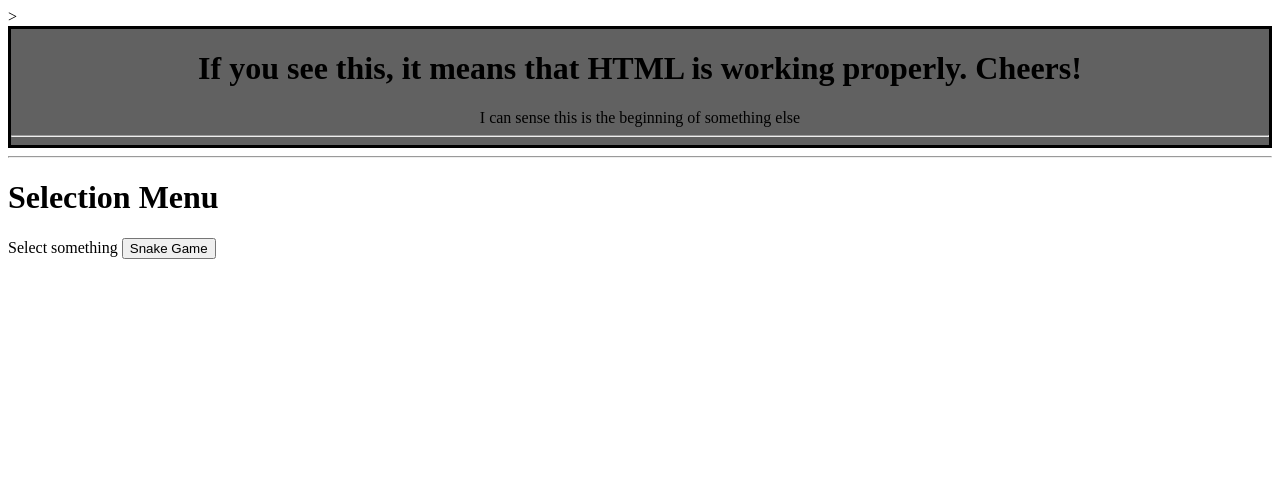
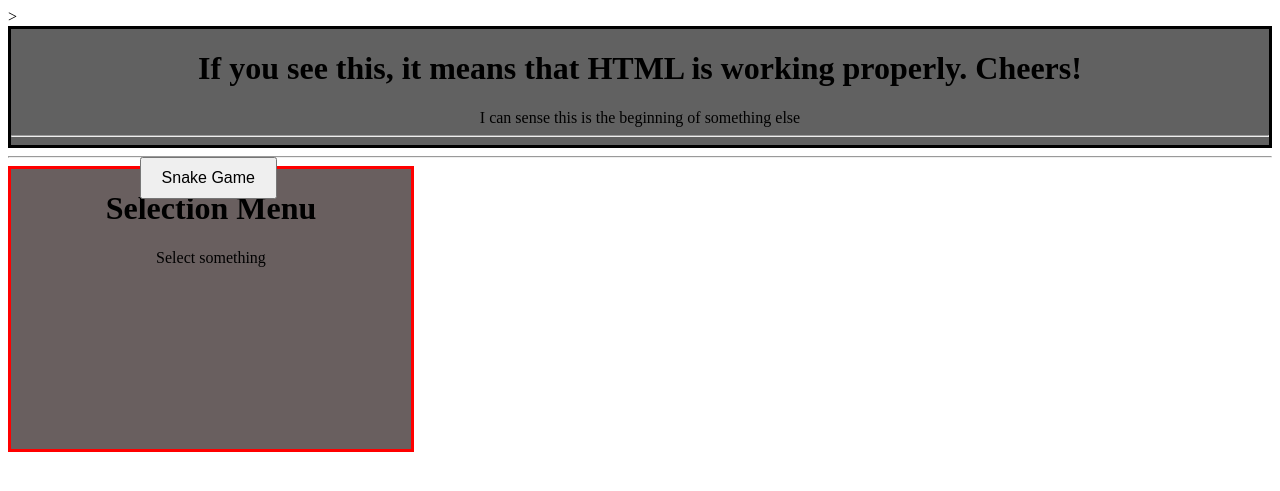
Before and after one commit to SacredDen19/Personal-Site-Project, a Flask app: page / in a window 1280 px wide. Shown: the top 491 px of the page. Run offline with Flask 3, Linux system fonts and the light colour scheme.

Commit message:
Finished the barebones styling of the landing page

```diff
--- a/static/stylesheets/landing_page.css
+++ b/static/stylesheets/landing_page.css
@@ -13,8 +13,8 @@
     text-align: center;
 }
 
-.divsContainer > #menuDiv {
-    position: relative;
+#menuDiv {
+    position: absolute;
     margin: auto;
     width: 400px;
     height: 35%;
@@ -26,10 +26,10 @@
     text-align: center;
 }
 
-.divsContainer > #menuDiv > #SnakeGameButton {
+#SnakeGameButton {
     position:absolute;
     bottom: 250px;
-    right: 50%;
+    right: 33.5%;
     padding:10px 20px;
     font-size:16px;
 }
```
